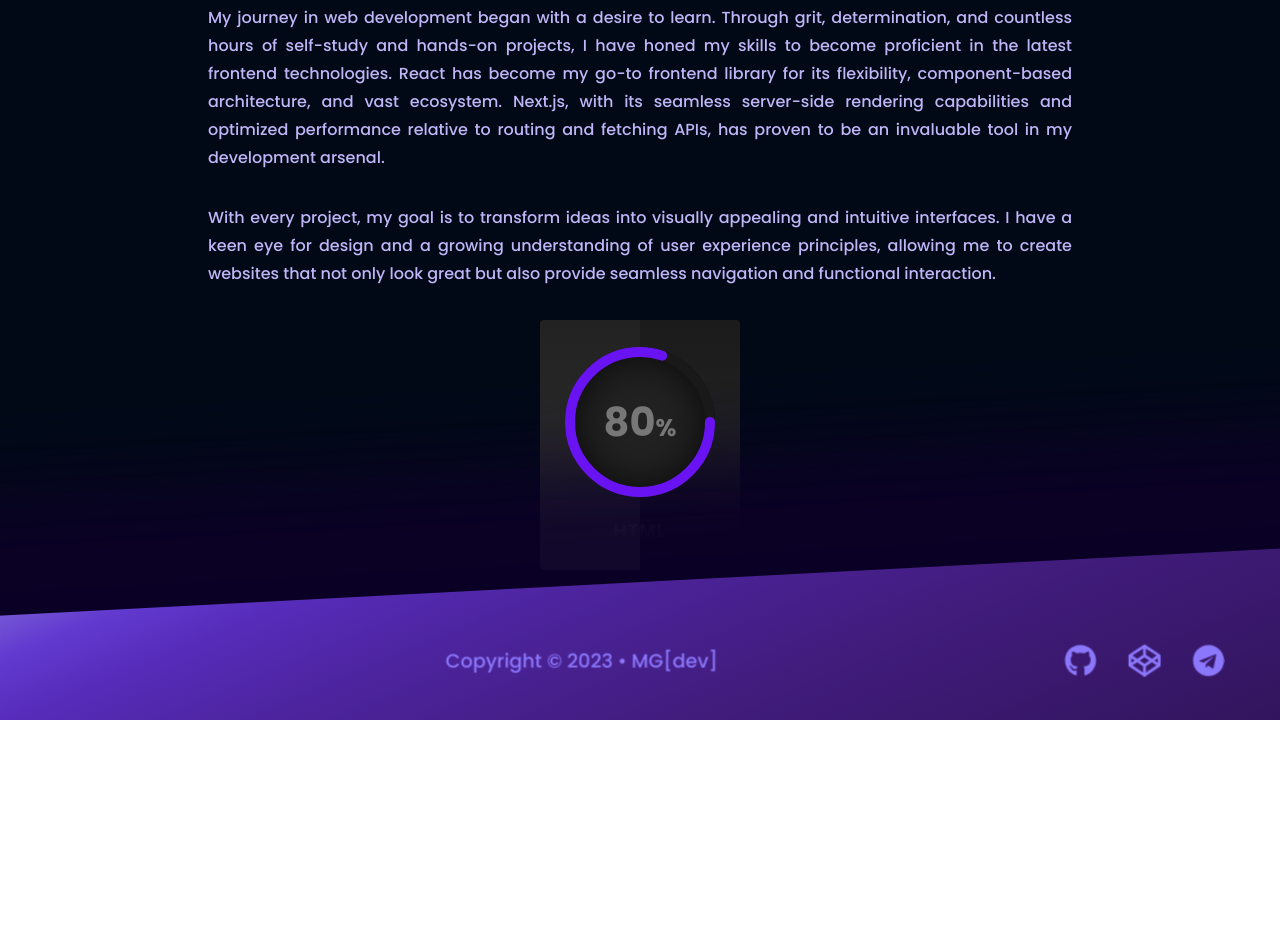
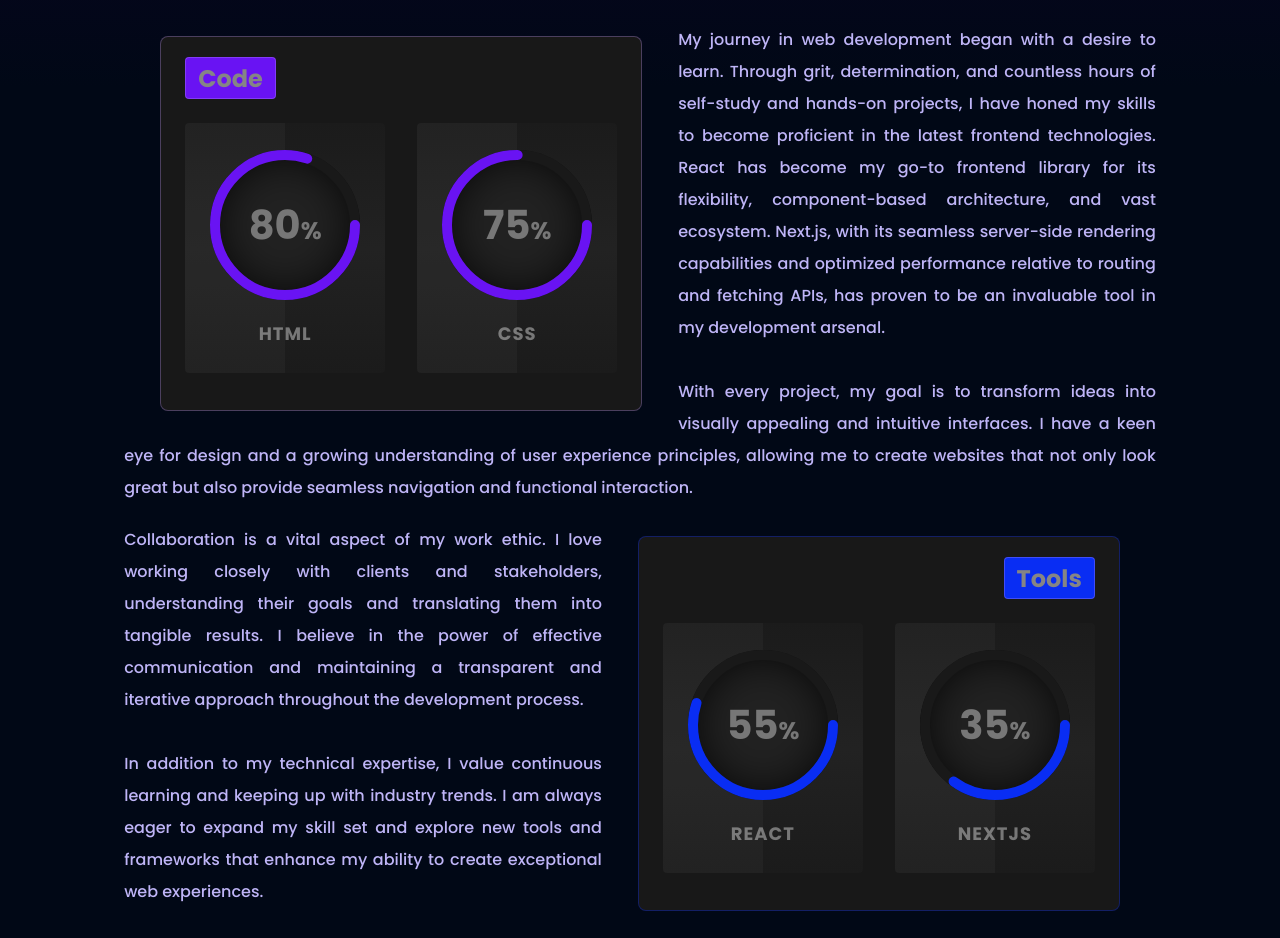
Before and after one commit to midcenturydude7/nextjs-portfolio-site, a Next.js app: page /about in a window 1280 px wide. Shown: the part 294-1232 px from the top of the page. Before the commit the page ends 1014 px from the top, so only its background shows below. Built offline with nearby package versions, Linux system fonts and the light colour scheme.

Commit message:
Working on About page

```diff
--- a/app/components/ContentAbout/ContentAbout.jsx
+++ b/app/components/ContentAbout/ContentAbout.jsx
@@ -5,44 +5,146 @@ import style from "./styles/ContentAbout.module.css";
 
 const ContentAbout = ({ title, isNavOpen, isMobile }) => {
   return (
-    <div
+    <main
       className={
         isNavOpen && isMobile
           ? style["content-container-mobile"]
           : style["content-container"]
       }>
       <h1>{title}</h1>
-      <div className={style["graph-container"]}>
+      <section className={style["graph-container"]}>
+        <div>
           <p>
-          Welcome to my portfolio site! I&#39;m a self-taught frontend developer
-          with a passion for delivering useful and stunning web projects.
-          Specializing in building web applications and websites using React and
-          Next.js, I strive to bring creativity and functionality together to
-          deliver exceptional user experiences.
+            Welcome to my portfolio site! I&#39;m a self-taught frontend
+            developer with a passion for delivering useful and stunning web
+            projects. Specializing in building web applications and websites
+            using React and Next.js, I strive to bring creativity and
+            functionality together to deliver exceptional user experiences.
           </p>
+        </div>
+        <div className={style["skills-graph"]}>
+          <h2 className={style["skills-graph-title-left"]}>Code</h2>
+          <div className={style["skills-graph-container"]}>
+            <SkillsCard
+              className={style["skill-card"]}
+              percentage="80"
+              number="80"
+              skill="HTML"
+              stroke={"--stroke-color-violet"}
+            />
+            <SkillsCard
+              className={style["skill-card"]}
+              percentage="75"
+              number="75"
+              skill="CSS"
+              stroke={"--stroke-color-violet"}
+            />
+          </div>
+        </div>
+        <div>
           <p>
             My journey in web development began with a desire to learn. Through
             grit, determination, and countless hours of self-study and hands-on
             projects, I have honed my skills to become proficient in the latest
-          frontend technologies. React has become my go-to frontend library for
-          its flexibility, component-based architecture, and vast ecosystem.
-          Next.js, with its seamless server-side rendering capabilities and
-          optimized performance relative to routing and fetching APIs, has
-          proven to be an invaluable tool in my development arsenal.
+            frontend technologies. React has become my go-to frontend library
+            for its flexibility, component-based architecture, and vast
+            ecosystem. Next.js, with its seamless server-side rendering
+            capabilities and optimized performance relative to routing and
+            fetching APIs, has proven to be an invaluable tool in my development
+            arsenal.
           </p>
           <p>
             With every project, my goal is to transform ideas into visually
-          appealing and intuitive interfaces. I have a keen eye for design and a
-          growing understanding of user experience principles, allowing me to
-          create websites that not only look great but also provide seamless
-          navigation and functional interaction.
+            appealing and intuitive interfaces. I have a keen eye for design and
+            a growing understanding of user experience principles, allowing me
+            to create websites that not only look great but also provide
+            seamless navigation and functional interaction.
           </p>
         </div>
-
-      <div>
-        <SkillsCard percentage="80" skill="HTML" />
+        <div className={style["skills-graph"]}>
+          <h2 className={style["skills-graph-title-right"]}>Tools</h2>
+          <div className={style["skills-graph-container"]}>
+            <SkillsCard
+              percentage="55"
+              number="55"
+              skill="React"
+              stroke={"--stroke-color-blue"}
+            />
+            <SkillsCard
+              percentage="35"
+              number="35"
+              skill="Nextjs"
+              stroke={"--stroke-color-blue"}
+            />
           </div>
         </div>
+        <div>
+          <p>
+            Collaboration is a vital aspect of my work ethic. I love working
+            closely with clients and stakeholders, understanding their goals and
+            translating them into tangible results. I believe in the power of
+            effective communication and maintaining a transparent and iterative
+            approach throughout the development process.
+          </p>
+          <p>
+            In addition to my technical expertise, I value continuous learning
+            and keeping up with industry trends. I am always eager to expand my
+            skill set and explore new tools and frameworks that enhance my
+            ability to create exceptional web experiences.
+          </p>
+          <p>
+            Feel free to explore my portfolio and browse through my projects to
+            get a sense of my work. If you have a project in mind or would like
+            to discuss a collaboration opportunity, I would be thrilled to hear
+            from you. Let&#39;s bring your ideas to life and create something
+            amazing together!
+          </p>
+        </div>
+        <div className={style["skills-graph"]}>
+          <h2 className={style["skills-graph-title-left"]}>Skills</h2>
+          <div className={style["skills-graph-container"]}>
+            <SkillsCard
+              percentage="40"
+              number="40"
+              skill="Design"
+              stroke={"--stroke-color-rouge"}
+            />
+            <SkillsCard
+              percentage="55"
+              number="55"
+              skill="Animation"
+              stroke={"--stroke-color-rouge"}
+            />
+          </div>
+        </div>
+      </section>
+
+      {/* <section className={style["skills-section"]}>
+        <h2 className={style["skills-title"]}>Code</h2>
+        <div className={style["skills-container"]}>
+          <SkillsCard
+            className={style["skill-card"]}
+            percentage="80"
+            skill="HTML"
+          />
+          <SkillsCard
+            className={style["skill-card"]}
+            percentage="75"
+            skill="CSS"
+          />
+          <SkillsCard
+            className={style["skill-card"]}
+            percentage="65"
+            skill="JavaScript"
+          />
+          <SkillsCard
+            className={style["skill-card"]}
+            percentage="30"
+            skill="TypeScript"
+          />
+        </div>
+      </section> */}
+    </main>
   );
 };
 
--- a/app/components/ContentAbout/styles/ContentAbout.module.css
+++ b/app/components/ContentAbout/styles/ContentAbout.module.css
@@ -3,24 +3,105 @@
 }
 
 .content-container {
-  width: 80%;
-  height: 100vh;
+  width: 100%;
+  height: auto;
   display: flex;
   flex-direction: column;
   justify-content: flex-start;
   align-items: center;
   max-width: 1150px;
-  margin: 0 auto 5em;
+  margin: 0 auto 20em;
   padding: 0 2em;
 }
 .content-container .graph-container {
-  max-width: 90%;
+  max-width: 95%;
+  height: 175vh;
+}
+.content-container .graph-container .skills-graph {
+  --border-violet: #c19aff4d;
+  --border-blue: #092cf359;
+  --border-rouge: #97226a79;
+  float: right;
+  min-height: 375px;
+  margin: 0.75em 2.25em 1em;
+  padding: 1.25em 1.5em 2em;
+  background: #181818;
+  border-radius: 8px;
+  border: 1px solid var(--border-blue);
+  display: flex;
+  flex-direction: column;
+  justify-content: flex-start;
+  align-items: flex-start;
+}
+.content-container .graph-container .skills-graph .skills-graph-title-left,
+.content-container .graph-container .skills-graph .skills-graph-title-right {
+  margin-bottom: 1em;
+  padding: 0.1em 0.5em;
+  border: 1px solid rgba(193, 154, 255, 0.3019607843);
+  border-radius: 4px;
+  color: #858585;
+}
+.content-container .graph-container .skills-graph .skills-graph-title-left {
+  align-self: flex-start;
+  background: #6913f3;
+}
+.content-container .graph-container .skills-graph .skills-graph-title-right {
+  align-self: flex-end;
+  background: #092df3;
+}
+.content-container .graph-container .skills-graph .skills-graph-container {
+  width: 100%;
+  margin: 0 auto;
+  display: flex;
+  justify-content: space-evenly;
+  align-items: center;
+  flex-wrap: wrap;
+  gap: 2em;
+}
+.content-container .graph-container .skills-graph:nth-of-type(2) {
+  float: left;
+  border-color: var(--border-violet);
+}
+.content-container .graph-container .skills-graph:last-of-type {
+  float: left;
+  border-color: var(--border-rouge);
+}
+.content-container .graph-container .skills-graph:last-of-type .skills-graph-title-left {
+  background: #97226a;
 }
 .content-container .graph-container p {
-  margin: 1em auto;
-  line-height: 1.75;
+  margin: 1.25em auto;
+  line-height: 2;
   text-align: justify;
 }
 .content-container .graph-container p + p {
-  margin-bottom: 2em;
+  margin-top: 2em;
+}
+.content-container .skills-section {
+  width: 100%;
+  max-width: 90%;
+  margin: 1.5em 0;
+  padding: 1em 1em 2em;
+  background: #181818;
+  border-radius: 8px;
+  border: 1px solid rgba(193, 154, 255, 0.3019607843);
+  display: flex;
+  flex-direction: column;
+  justify-content: flex-start;
+  align-items: flex-start;
+}
+.content-container .skills-section .skills-title {
+  margin-bottom: 1em;
+  padding: 0.1em 0.5em;
+  border: 1px solid rgba(193, 154, 255, 0.3019607843);
+  border-radius: 4px;
+}
+.content-container .skills-section .skills-container {
+  width: 100%;
+  margin: 0 auto;
+  display: flex;
+  justify-content: space-evenly;
+  align-items: center;
+  flex-wrap: wrap;
+  gap: 2em;
 }/*# sourceMappingURL=ContentAbout.module.css.map */
--- a/app/components/ContentAbout/styles/ContentAbout.module.scss
+++ b/app/components/ContentAbout/styles/ContentAbout.module.scss
@@ -3,27 +3,121 @@
 }
 
 .content-container {
-  width: 80%;
-  height: 100vh;
+  width: 100%;
+  height: auto;
   display: flex;
   flex-direction: column;
   justify-content: flex-start;
   align-items: center;
   max-width: 1150px;
-  margin: 0 auto 5em;
+  margin: 0 auto 20em;
   padding: 0 2em;
 
   .graph-container {
-    max-width: 90%;
+    max-width: 95%;
+    height: 175vh;
+
+    .skills-graph {
+      --border-violet: #c19aff4d;
+      --border-blue: #092cf359;
+      --border-rouge: #97226a79;
+      float: right;
+      min-height: 375px;
+      margin: 0.75em 2.25em 1em;
+      padding: 1.25em 1.5em 2em;
+      background: #181818;
+      border-radius: 8px;
+      border: 1px solid var(--border-blue);
+
+      display: flex;
+      flex-direction: column;
+      justify-content: flex-start;
+      align-items: flex-start;
+
+      .skills-graph-title-left,
+      .skills-graph-title-right {
+        margin-bottom: 1em;
+        padding: 0.1em 0.5em;
+        border: 1px solid #c19aff4d;
+        border-radius: 4px;
+        color: #858585;
+      }
+
+      .skills-graph-title-left {
+        align-self: flex-start;
+        background: #6913f3;
+      }
+
+      .skills-graph-title-right {
+        align-self: flex-end;
+        background: #092df3;
+      }
+
+      .skills-graph-container {
+        width: 100%;
+        margin: 0 auto;
+        display: flex;
+        justify-content: space-evenly;
+        align-items: center;
+        flex-wrap: wrap;
+        gap: 2em;
+      }
+    }
+
+    .skills-graph:nth-of-type(2) {
+      float: left;
+      border-color: var(--border-violet);
+    }
+
+    .skills-graph:last-of-type {
+      float: left;
+      border-color: var(--border-rouge);
+
+      .skills-graph-title-left {
+        background: #97226a;
+      }
+    }
 
     p {
-      margin: 1em auto;
-      line-height: 1.75;
+      margin: 1.25em auto;
+      line-height: 2;
       text-align: justify;
     }
 
     p + p {
-      margin-bottom: 2em;
+      margin-top: 2em;
+    }
+  }
+
+  .skills-section {
+    width: 100%;
+    max-width: 90%;
+    margin: 1.5em 0;
+    padding: 1em 1em 2em;
+    background: #181818;
+    border-radius: 8px;
+    border: 1px solid #c19aff4d;
+
+    display: flex;
+    flex-direction: column;
+    justify-content: flex-start;
+    align-items: flex-start;
+
+    .skills-title {
+      margin-bottom: 1em;
+      padding: 0.1em 0.5em;
+      border: 1px solid #c19aff4d;
+      border-radius: 4px;
+    }
+
+    .skills-container {
+      width: 100%;
+      margin: 0 auto;
+      display: flex;
+      justify-content: space-evenly;
+      align-items: center;
+      flex-wrap: wrap;
+      gap: 2em;
     }
   }
 }
--- a/app/components/SkillsCard/SkillsCard.jsx
+++ b/app/components/SkillsCard/SkillsCard.jsx
@@ -2,7 +2,7 @@
 
 import style from "./styles/SkillsCard.module.css";
 
-const SkillsCard = ({ percentage, skill }) => {
+const SkillsCard = ({ percentage, skill, stroke, number }) => {
   return (
     <div class={style["card-container"]}>
       <div class={style.card}>
@@ -10,7 +10,14 @@ const SkillsCard = ({ percentage, skill }) => {
           <div class={style.percent}>
             <svg>
               <circle cx="70" cy="70" r="70"></circle>
-              <circle cx="70" cy="70" r="70"></circle>
+              <circle
+                cx="70"
+                cy="70"
+                r="70"
+                style={{
+                  stroke: `var(${stroke})`,
+                  strokeDashoffset: `calc(440 - (440 * ${number}) / 100)`,
+                }}></circle>
             </svg>
             <div class={style.num}>
               <h2>
--- a/app/components/SkillsCard/styles/SkillsCard.module.css
+++ b/app/components/SkillsCard/styles/SkillsCard.module.css
@@ -3,6 +3,9 @@
   display: flex;
 }
 .card-container .card {
+  --border-violet: #c19aff4d;
+  --border-blue: #092cf359;
+  --border-neutral: #cfcfcf41;
   position: relative;
   width: 200px;
   background: linear-gradient(0deg, #1b1b1b, #222, #1b1b1b);
@@ -18,19 +21,19 @@
 .card-container .card:hover {
   transform: translateY(-5px);
   box-shadow: 0 15px 35px rgba(0, 0, 0, 0.5);
-  border: 1px solid rgba(193, 154, 255, 0.3019607843);
+  border: 1px solid var(--border-neutral);
   background: linear-gradient(0deg, #2b2a2a, #2e2c2c, #2a2a2b);
 }
 .card-container .card:hover .box .percent .num h2 {
-  color: #c19aff;
+  color: #a794c0;
   font-size: 2.75rem;
 }
 .card-container .card:hover .box .percent .num h2 span {
-  color: #c19aff;
+  color: #a794c0;
   font-size: 1.75rem;
 }
 .card-container .card:hover .box .text {
-  color: #c19aff;
+  color: #a794c0;
   font-size: 1.5rem;
 }
 .card-container .card::before {
@@ -104,13 +107,15 @@
   text-transform: uppercase;
   transition: all 0.5s ease-in-out;
 }
+.card-container .card:nth-child(1) {
+  --stroke-color-violet: #6913f3;
+  --stroke-color-blue: #092df3;
+  --stroke-color-rouge: #97226a;
+}
 .card-container .card:nth-child(1) .box .percent svg circle:nth-child(2) {
-  stroke-dashoffset: 88;
-  stroke: #6913f3;
   transition: all 0.5s ease-in-out;
 }
 .card-container .card:nth-child(1):hover .box .percent svg circle:nth-child(2) {
-  stroke: #9151f8;
   animation: stroke-bar 0.4s ease-in-out forwards;
 }
 
@@ -120,6 +125,6 @@
     stroke-dashoffset: 440;
   }
   100% {
-    stroke-dashoffset: 88;
+    stroke-dashoffset: calc(440 - 440 * var() / 100);
   }
 }/*# sourceMappingURL=SkillsCard.module.css.map */
--- a/app/components/SkillsCard/styles/SkillsCard.module.scss
+++ b/app/components/SkillsCard/styles/SkillsCard.module.scss
@@ -3,6 +3,9 @@
   display: flex;
 
   .card {
+    --border-violet: #c19aff4d;
+    --border-blue: #092cf359;
+    --border-neutral: #cfcfcf41;
     position: relative;
     width: 200px;
     background: linear-gradient(0deg, #1b1b1b, #222, #1b1b1b);
@@ -18,18 +21,18 @@
     &:hover {
       transform: translateY(-5px);
       box-shadow: 0 15px 35px rgba(0, 0, 0, 0.5);
-      border: 1px solid #c19aff4d;
+      border: 1px solid var(--border-neutral);
       background: linear-gradient(0deg, #2b2a2a, #2e2c2c, #2a2a2b);
 
       .box {
         .percent {
           .num {
             h2 {
-              color: #c19aff;
+              color: #a794c0;
               font-size: 2.75rem;
 
               span {
-                color: #c19aff;
+                color: #a794c0;
                 font-size: 1.75rem;
               }
             }
@@ -37,7 +40,7 @@
         }
 
         .text {
-          color: #c19aff;
+          color: #a794c0;
           font-size: 1.5rem;
         }
       }
@@ -127,12 +130,13 @@
   }
 
   .card:nth-child(1) {
+    --stroke-color-violet: #6913f3;
+    --stroke-color-blue: #092df3;
+    --stroke-color-rouge: #97226a;
     .box {
       .percent {
         svg {
           circle:nth-child(2) {
-            stroke-dashoffset: calc(440 - (440 * 80) / 100);
-            stroke: #6913f3;
             transition: all 0.5s ease-in-out;
           }
         }
@@ -144,7 +148,6 @@
         .percent {
           svg {
             circle:nth-child(2) {
-              stroke: #9151f8;
               animation: stroke-bar 0.4s ease-in-out forwards;
             }
           }
@@ -161,6 +164,6 @@
   }
 
   100% {
-    stroke-dashoffset: calc(440 - (440 * 80) / 100);
+    stroke-dashoffset: calc(440 - (440 * var()) / 100);
   }
 }
```
Also changed, not shown: 2 other files (tests, documents, lock files or other folders). Lines whose indentation alone changed are shown as unchanged.
